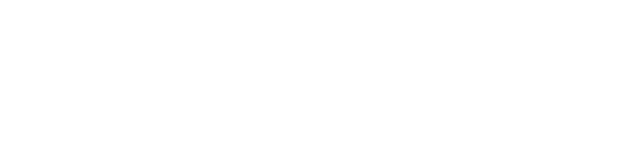
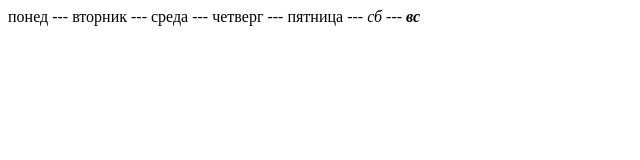
Before and after one commit to Mind315/Glo_study_hard, a plain HTML site: page index.html in a window 1280 px wide. Shown: the whole page, without its empty margins (0-640 px from the left). Drawn offline with Linux system fonts and the light colour scheme.

Commit message:
выполнил задание 7

```diff
--- a/script.js
+++ b/script.js
@@ -1,28 +1,18 @@
-"use strict";
-// 1) Создать массив arr = []
-// — Записать в него 7 любых многозначных чисел в виде строк
-// — Вывести в консоль только те, что начинаются с цифры 2 или 4 (Должны присутствовать в массиве)
+'use strict';
 
-let myArr = ['2222', '123445', '4647', '2021', '007', '9876'];
-for(let item of myArr) {
-  if (item.startsWith('2') || item.startsWith('4')) {
-    console.log(item);
+const week = [ 'понед', 'вторник', 'среда', 'четверг', 'пятница', 'сб','вс'];
+let date = new Date().getDay() ;
+let arr = [];
+
+week.forEach((el, i) => {
+  arr.push(el);
+  if (el === 'сб' || el === 'вс') {
+    arr[i] = el.italics();
   }
-}
+  if (date === (i - 6) && el === 'вс') {
+    arr[i] = el.italics().bold();
+  }
+});
 
 
-// 2) Вывести в столбик все простые числа от 1 до 100 (сделать при помощи цикла)
-// — Рядом с каждым числом написать оба делителя данного числа
-//     Например: “Делители этого числа: 1 и n”
-
-let n = 100;
-
-nextPrime:
-for (let i = 1; i <= n; i++) { // Для всех i...
-
-  for (let j = 2; j < i; j++) { // проверить, делится ли число..
-    if (i % j == 0) continue nextPrime; // не подходит, берём следующее
-  }
-
-  console.log(i + '=== Делители этого числа ' + '1 и ' + i); // простое число
-}
+document.write(arr.join(' --- '));
```
Also changed, not shown: index.html (+2 -0 lines).
